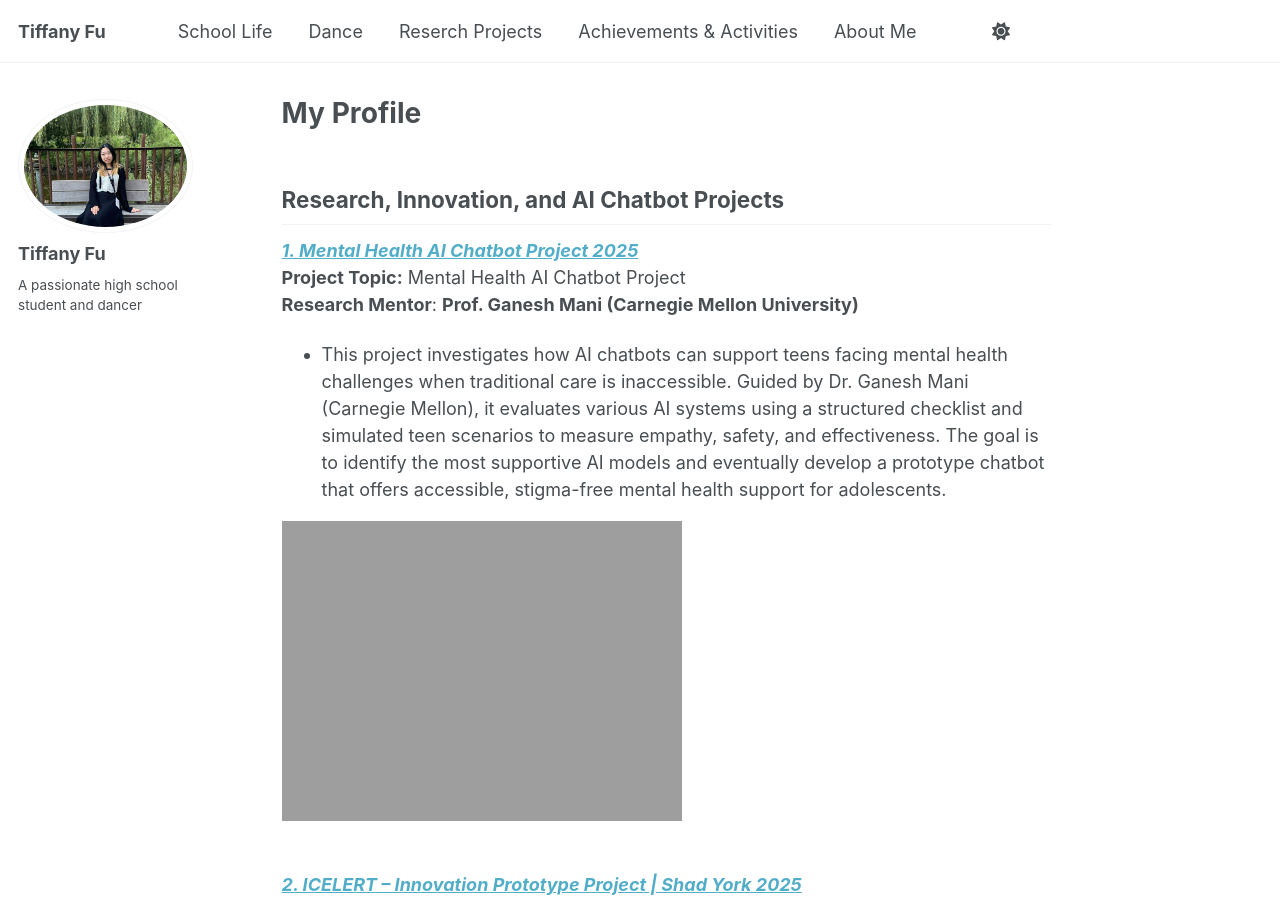
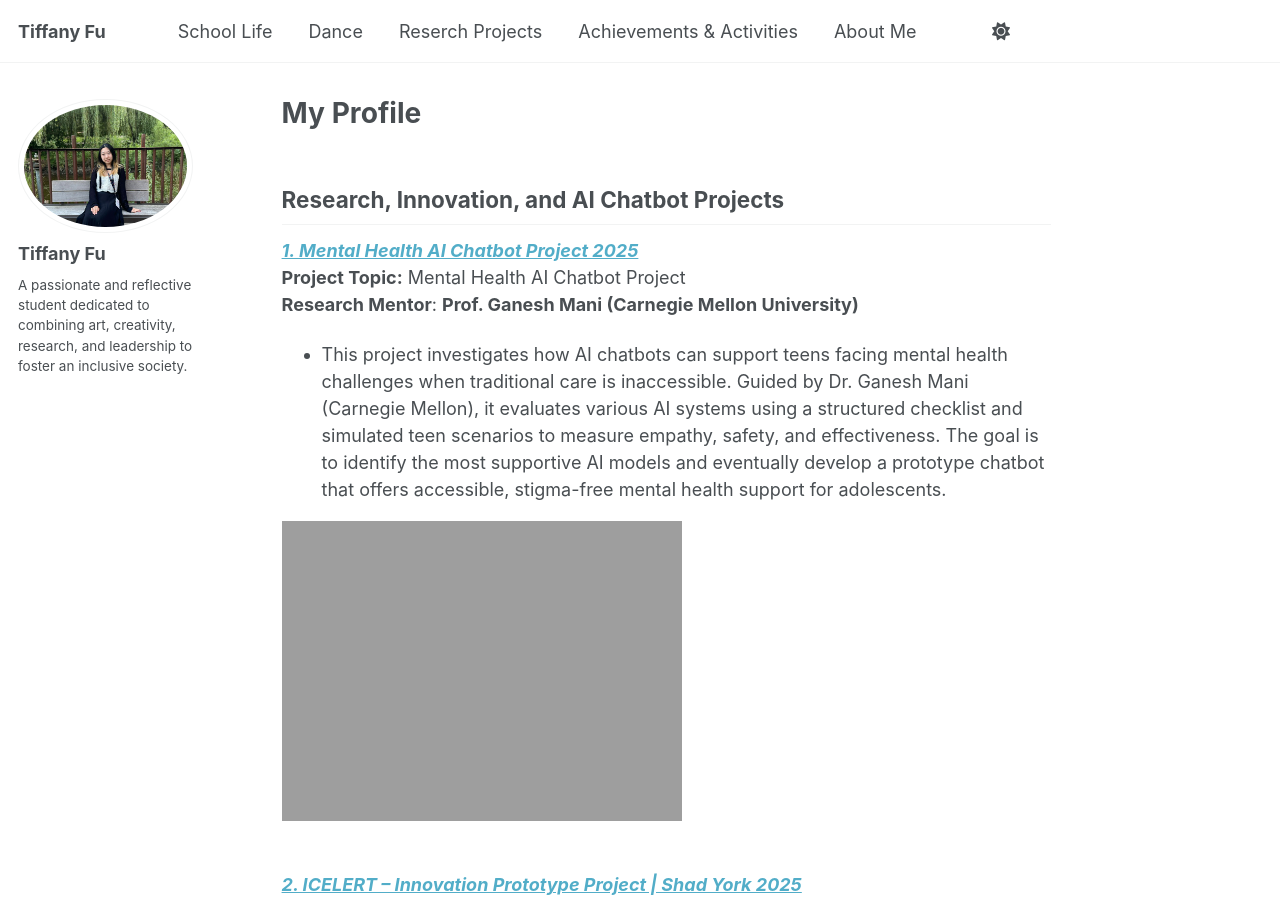
Before and after one commit to TiffanyJTFu/TiffanyTestWeb, a Jekyll site: the page built from _pages/about.md, in a window 1280 px wide and 900 px high. Built offline with Jekyll 4.4.1, drawn with Linux system fonts in a browser that asks for light colours; a script that is not in the unit is left out.

Commit message:
Update bio for Tiffany Fu in _config.yml

```diff
--- a/_config.yml
+++ b/_config.yml
@@ -25,7 +25,7 @@ author:
   avatar           : "tiffanyprofile1.JPG"
   name             : "Tiffany Fu"
   pronouns         : # example: "she/her"
-  bio              : "A passionate high school student and dancer"
+  bio              : "A passionate and reflective student dedicated to combining art, creativity, research, and leadership to foster an inclusive society."
   School           : "Unionville High School"
   Side bar 02      : ""
   Phone            : ""
```
